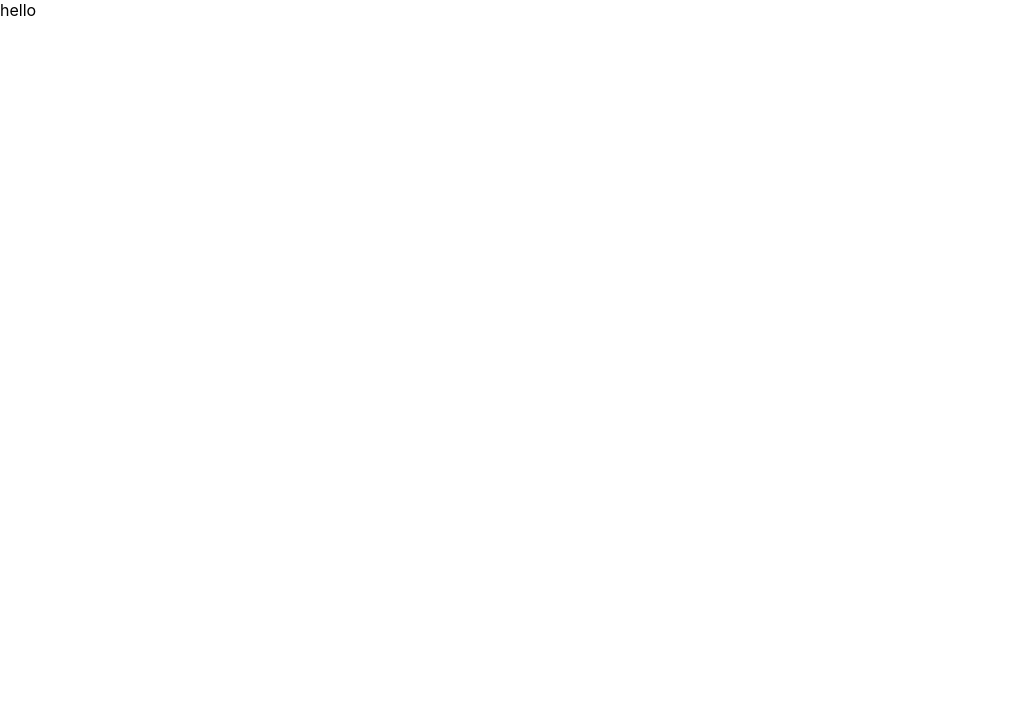
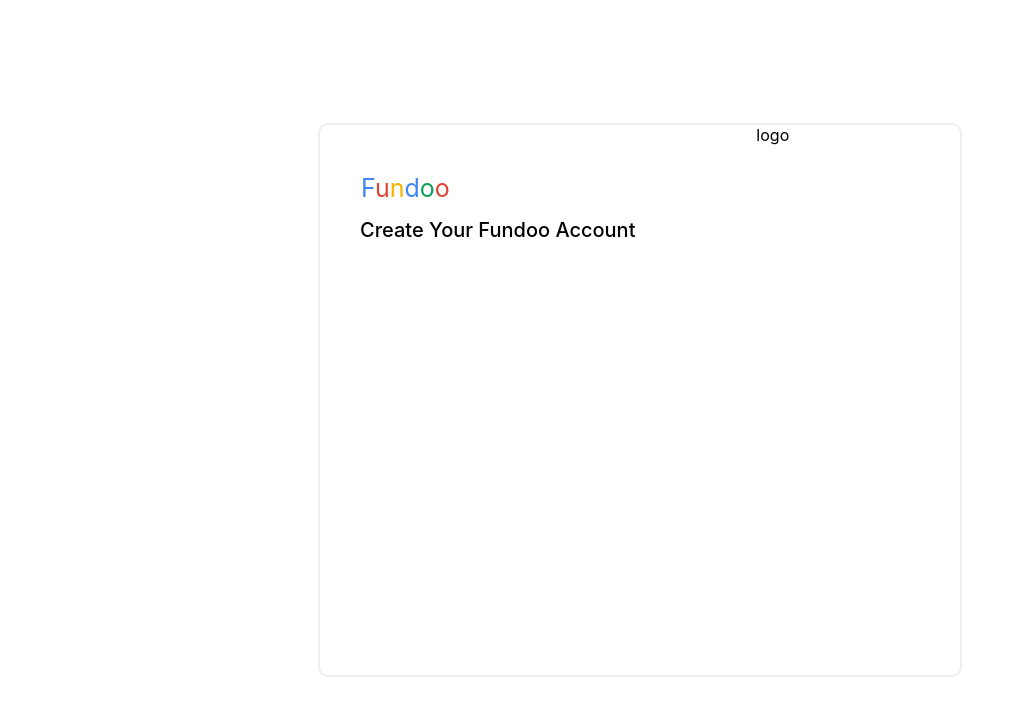
Before and after one commit to Ashwini0398/Fundoo_React, a React (Create React App) app: page / in a window 1280 px wide. Shown: the top 716 px of the page, without its empty margins (0-1024 px from the left). Built offline with nearby package versions, Linux system fonts and the light colour scheme.

Commit message:
ADDED: fundoo reg from logo and tag designed

```diff
--- a/package.json
+++ b/package.json
@@ -6,6 +6,7 @@
     "@testing-library/jest-dom": "^5.12.0",
     "@testing-library/react": "^11.2.7",
     "@testing-library/user-event": "^12.8.3",
+    "node-sass": "^6.0.0",
     "react": "^17.0.2",
     "react-dom": "^17.0.2",
     "react-scripts": "4.0.3",
--- a/src/components/registration/Registration.jsx
+++ b/src/components/registration/Registration.jsx
@@ -1,11 +1,27 @@
 import React, { Component } from 'react';
+import './Registration.scss';
 
 export default class Registration extends Component {
     render() {
         return (
-            <div>
-                hello
-            </div>
+            <>
+                <div className="reg-frame">
+                    <div className="reg-cont">
+                    <div className="reg-fundoo">
+                        <span className="f">F</span>
+                        <span className="u">u</span>
+                        <span className="n">n</span>
+                        <span className="d">d</span>
+                        <span className="o">o</span>
+                        <span className="u">o</span>
+                    </div>
+                    <div className="reg-fundoo-account">
+                        Create Your Fundoo Account
+                    </div>
+                    </div>
+                    <div className="logo-cont">logo</div>
+                </div>
+            </>
         );
     }
 }
--- /dev/null
+++ b/src/components/registration/Registration.scss
@@ -0,0 +1,61 @@
+@mixin  text($size,$width,$lign-height) {
+    font-size: $size;
+    font-weight: $width;
+    line-height: $lign-height;
+}
+@mixin  color($color) {
+    color: $color;
+}
+
+.reg-frame{
+    border: 2px solid #EDEEF0;
+    width: 50%;
+    height: 550px;
+    border-radius: 10px;
+    display: flex;
+    margin-top: 100px;
+}
+
+.reg-fundoo
+{
+    width: 20%;
+    margin: 48px 0px 0px 41px;
+    font-size: 25px;
+}
+.reg-fundoo-account{
+    margin-left: 40px;
+    margin-top: 15px;
+    font-size: 20px;
+    font-weight: 500;
+}
+
+.fundoo{
+    @include text(xx-large,640,1.5);
+}
+.f
+{
+    @include color(#4285F4);
+}
+.u
+{
+    @include color(#DB4437);
+}
+.n
+{
+    @include color(#F4B400);
+}
+.d
+{
+    @include color (#4285F4);
+}
+.o
+{
+    @include color( #0F9D58);
+}
+
+.reg-cont{
+    flex-basis: 75%;
+}
+.logo-cont{
+    flex-basis: 35%;
+}
--- a/src/index.css
+++ b/src/index.css
@@ -11,3 +11,10 @@
   font-family: source-code-pro, Menlo, Monaco, Consolas, 'Courier New',
     monospace;
 }
+
+#root{
+  display: flex;
+    justify-content: center;
+    align-items: center;
+    height: 700px;
+}
```
Also changed, not shown: 1 other file (tests, documents, lock files or other folders).
